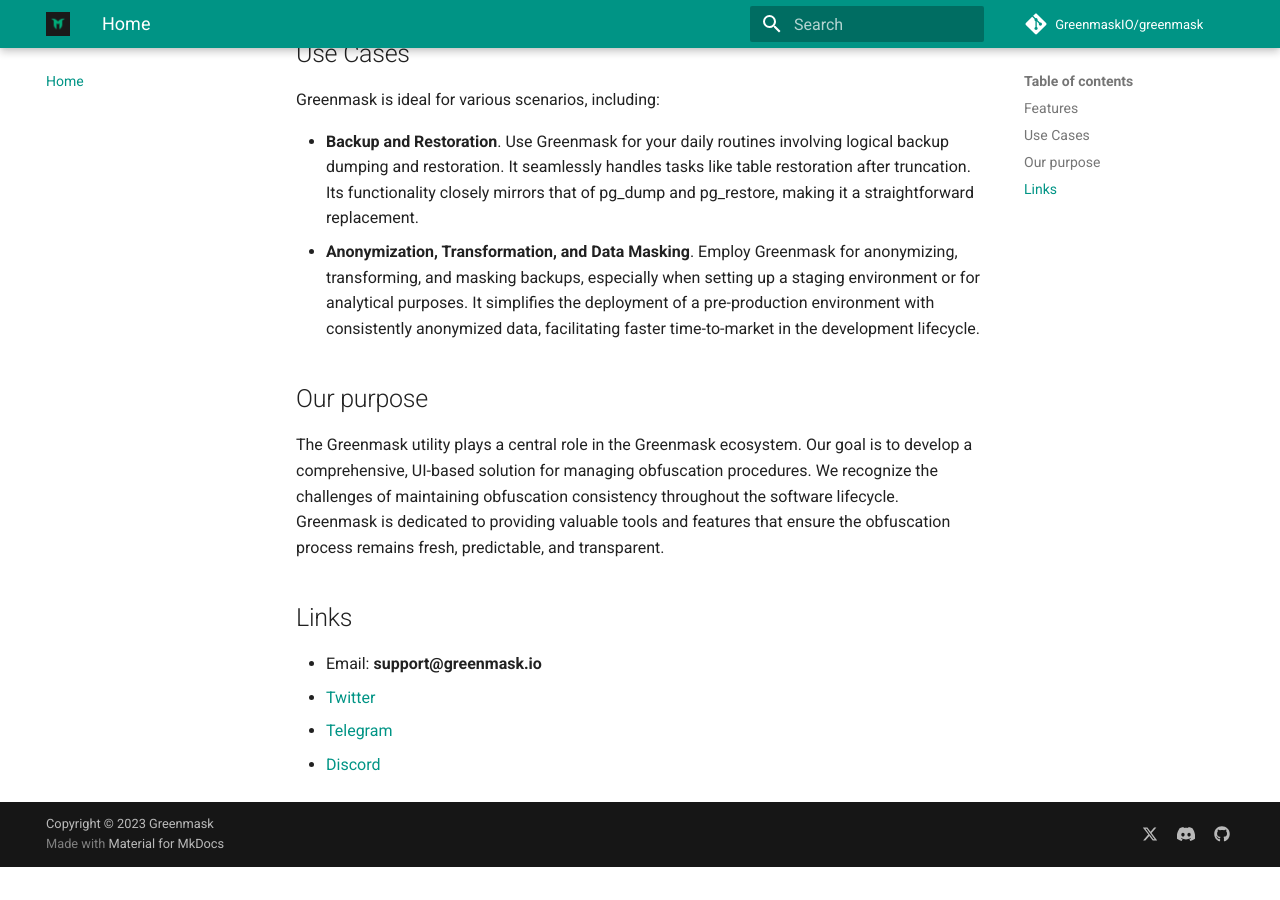
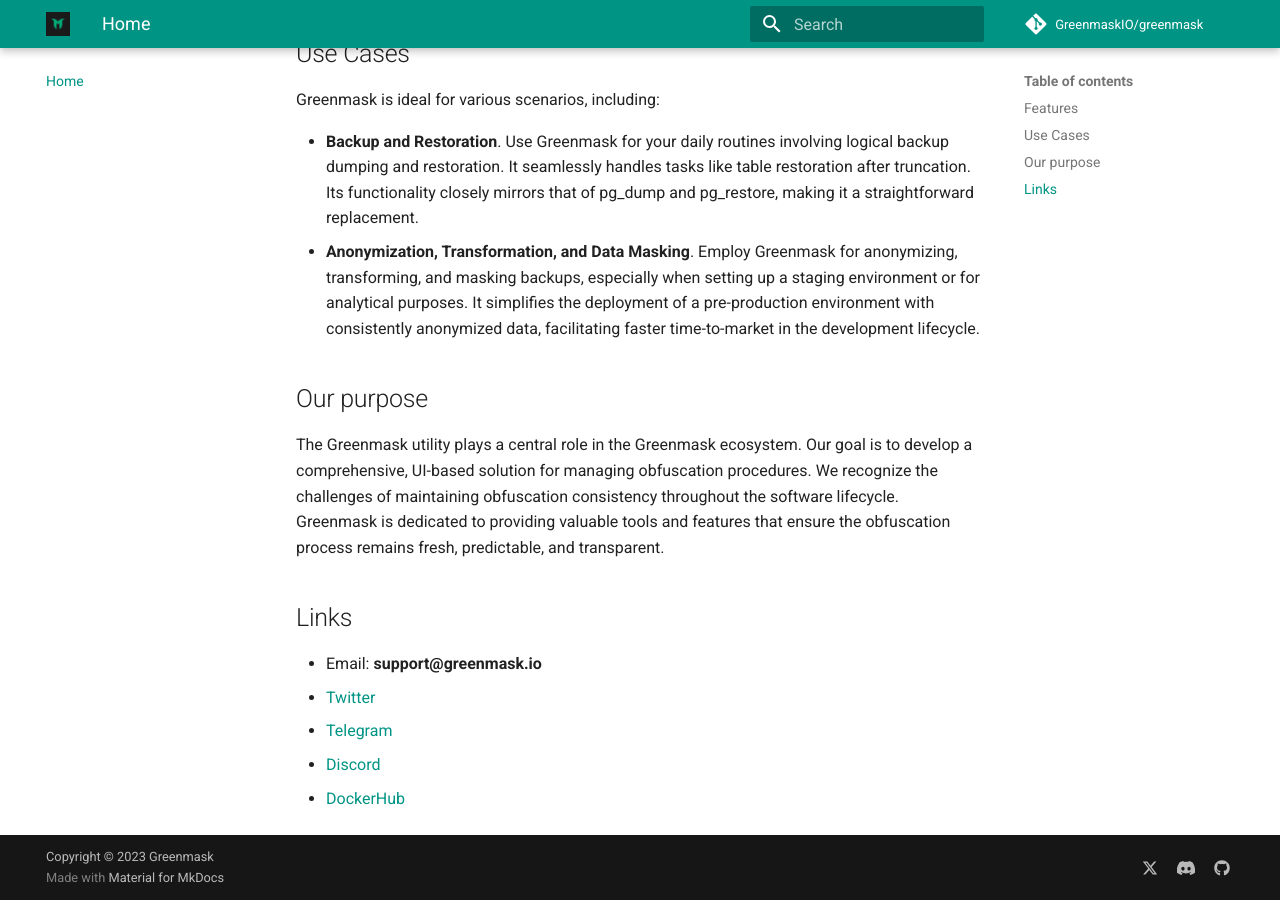
Before and after one commit to GreenmaskIO/greenmask-docs, an MkDocs documentation site: the page built from docs/index.md, in a window 1280 px wide and 900 px high, scrolled down 1268 px. Built offline with MkDocs 1.6.1 and Material for MkDocs 9.7.7, drawn with Linux system fonts in a browser that asks for light colours; comment, search, counter and statistics services are not loaded; before the commit the page ends 2135 px from its top, so only the background shows below that.

Commit message:
Added DockeHub link

```diff
--- a/docs/index.md
+++ b/docs/index.md
@@ -56,3 +56,4 @@ obfuscation process remains fresh, predictable, and transparent.
 * [Twitter](https://twitter.com/GreenmaskIO)
 * [Telegram](https://t.me/greenmask_community)
 * [Discord](https://discord.gg/tAJegUKSTB)
+* [DockerHub](https://hub.docker.com/r/greenmask/greenmask)
```
